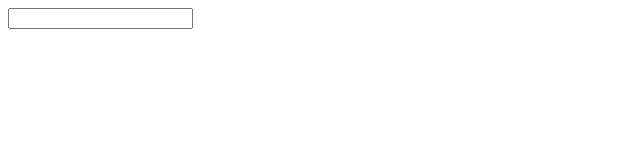
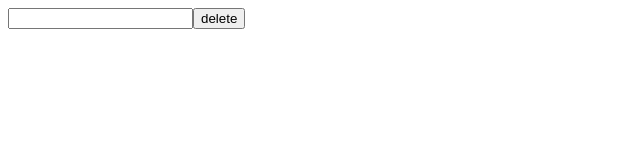
Before and after one commit to tongmaster/hello-next, a Next.js app: page / in a window 1280 px wide. Shown: the top 160 px of the page, without its empty margins (0-640 px from the left). Built offline with nearby package versions, Linux system fonts and the light colour scheme.

Commit message:
delete input data

```diff
--- a/pages/index.js
+++ b/pages/index.js
@@ -4,7 +4,8 @@ function Index(){
   const [input , setInput] = useState('');
   return (
     <>
-    <input type="text" onChange={event => setInput(event.target.value)}/>
+    <input type="text" onChange={event => setInput(event.target.value)} value={input}/>
+    <button onClick={()=>setInput('')}>delete</button>
     <div>{input}</div>
     </>
   )
```
